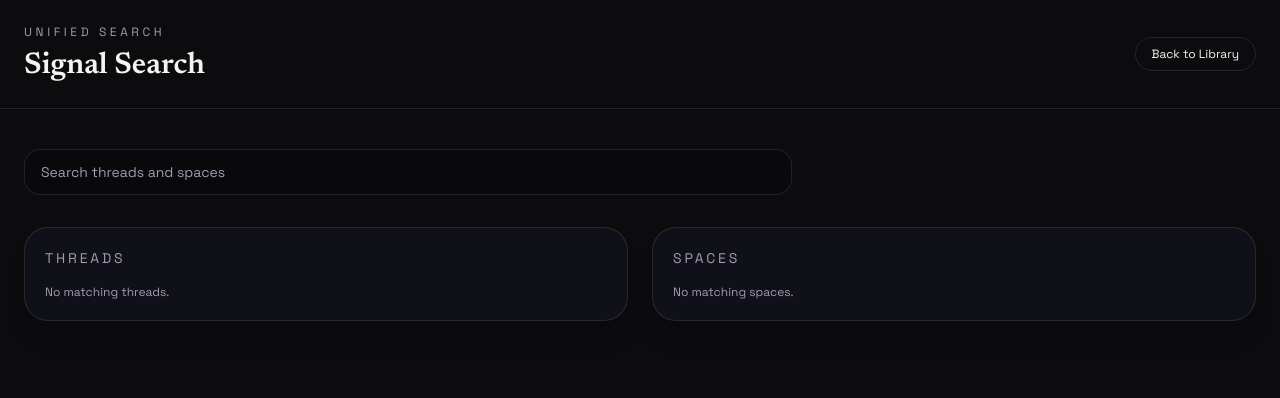
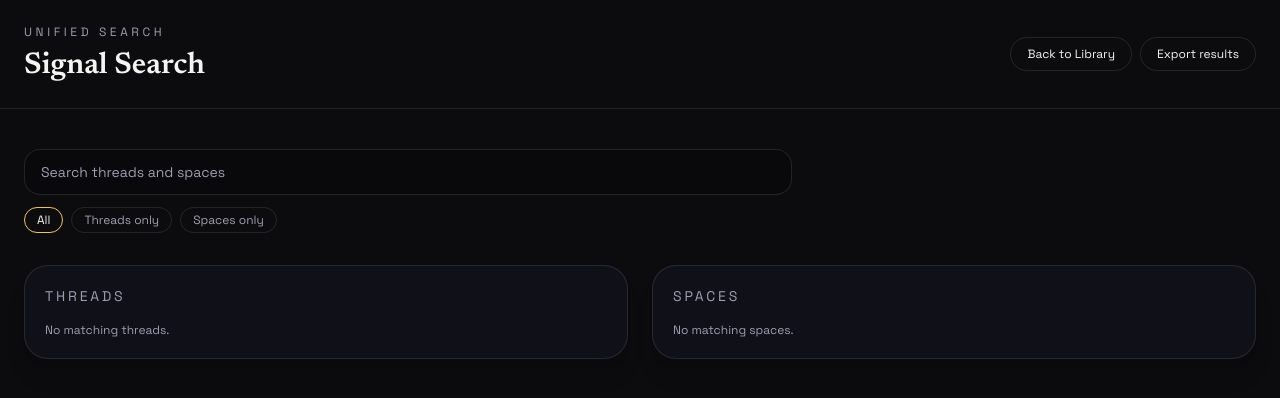
Before and after one commit to sarveshkapre/chat_with_llm, a Next.js app: page /search in a window 1280 px wide. Shown: the top 398 px of the page. Built offline with nearby package versions, Linux system fonts and the light colour scheme.

Commit message:
feat(search): add filters and export

```diff
--- a/src/components/unified-search.tsx
+++ b/src/components/unified-search.tsx
@@ -17,6 +17,7 @@ const SPACES_KEY = "signal-spaces-v1";
 
 export default function UnifiedSearch() {
   const [query, setQuery] = useState("");
+  const [filter, setFilter] = useState<"all" | "threads" | "spaces">("all");
   const threads = useMemo(() => {
     if (typeof window === "undefined") return [] as Thread[];
     const storedThreads = localStorage.getItem(THREADS_KEY);
@@ -66,6 +67,45 @@ export default function UnifiedSearch() {
     });
   }, [spaces, normalized]);
 
+  function exportResults() {
+    const lines: string[] = [
+      "# Signal Search Unified Export",
+      "",
+      `Query: ${query || "None"}`,
+      `Filter: ${filter}`,
+      "",
+      `Threads: ${filteredThreads.length}`,
+      `Spaces: ${filteredSpaces.length}`,
+      "",
+      "## Threads",
+      ...filteredThreads.map((thread, index) => {
+        const title = thread.title ?? thread.question;
+        return [
+          `${index + 1}. ${title}`,
+          `   - Space: ${thread.spaceName ?? "None"} · Mode: ${thread.mode}`,
+          `   - Created: ${new Date(thread.createdAt).toLocaleString()}`,
+        ].join("\n");
+      }),
+      "",
+      "## Spaces",
+      ...filteredSpaces.map((space, index) => {
+        return [
+          `${index + 1}. ${space.name}`,
+          `   - Instructions: ${space.instructions || "None"}`,
+          `   - Created: ${new Date(space.createdAt).toLocaleString()}`,
+        ].join("\n");
+      }),
+    ];
+
+    const blob = new Blob([lines.join("\n")], { type: "text/markdown" });
+    const url = URL.createObjectURL(blob);
+    const anchor = document.createElement("a");
+    anchor.href = url;
+    anchor.download = `signal-search-export-${Date.now()}.md`;
+    anchor.click();
+    URL.revokeObjectURL(url);
+  }
+
   return (
     <div className="min-h-screen bg-signal-bg text-signal-text">
       <header className="flex flex-wrap items-center justify-between gap-3 border-b border-white/10 px-6 py-6">
@@ -75,32 +115,62 @@ export default function UnifiedSearch() {
           </p>
           <h1 className="mt-2 text-3xl font-semibold">Signal Search</h1>
         </div>
+        <div className="flex flex-wrap items-center gap-2">
           <Link
             href="/"
             className="rounded-full border border-white/10 px-4 py-2 text-xs text-signal-text"
           >
             Back to Library
           </Link>
+          <button
+            onClick={exportResults}
+            className="rounded-full border border-white/10 px-4 py-2 text-xs text-signal-text"
+          >
+            Export results
+          </button>
+        </div>
       </header>
 
       <main className="px-6 py-10">
-        <div className="max-w-3xl">
+        <div className="max-w-3xl space-y-3">
           <input
             value={query}
             onChange={(event) => setQuery(event.target.value)}
             placeholder="Search threads and spaces"
             className="w-full rounded-2xl border border-white/10 bg-black/20 px-4 py-3 text-sm text-signal-text outline-none placeholder:text-signal-muted"
           />
+          <div className="flex flex-wrap gap-2 text-xs">
+            {(["all", "threads", "spaces"] as const).map((option) => (
+              <button
+                key={option}
+                onClick={() => setFilter(option)}
+                className={`rounded-full border px-3 py-1 ${
+                  filter === option
+                    ? "border-signal-accent text-signal-text"
+                    : "border-white/10 text-signal-muted"
+                }`}
+              >
+                {option === "all"
+                  ? "All"
+                  : option === "threads"
+                    ? "Threads only"
+                    : "Spaces only"}
+              </button>
+            ))}
+          </div>
         </div>
 
         <div className="mt-8 grid gap-6 md:grid-cols-2">
+          {filter !== "spaces" ? (
             <section className="rounded-3xl border border-white/10 bg-signal-surface/70 p-5 shadow-xl">
               <p className="text-sm uppercase tracking-[0.2em] text-signal-muted">
                 Threads
               </p>
               <div className="mt-4 space-y-2">
                 {filteredThreads.length === 0 ? (
-                <p className="text-xs text-signal-muted">No matching threads.</p>
+                  <p className="text-xs text-signal-muted">
+                    No matching threads.
+                  </p>
                 ) : (
                   filteredThreads.slice(0, 20).map((thread) => (
                     <div
@@ -124,14 +194,18 @@ export default function UnifiedSearch() {
                 )}
               </div>
             </section>
+          ) : null}
 
+          {filter !== "threads" ? (
             <section className="rounded-3xl border border-white/10 bg-signal-surface/70 p-5 shadow-xl">
               <p className="text-sm uppercase tracking-[0.2em] text-signal-muted">
                 Spaces
               </p>
               <div className="mt-4 space-y-2">
                 {filteredSpaces.length === 0 ? (
-                <p className="text-xs text-signal-muted">No matching spaces.</p>
+                  <p className="text-xs text-signal-muted">
+                    No matching spaces.
+                  </p>
                 ) : (
                   filteredSpaces.slice(0, 20).map((space) => (
                     <div
@@ -153,6 +227,7 @@ export default function UnifiedSearch() {
                 )}
               </div>
             </section>
+          ) : null}
         </div>
       </main>
     </div>
```
Also changed, not shown: 1 other file (tests, documents, lock files or other folders). Lines whose indentation alone changed are shown as unchanged.
